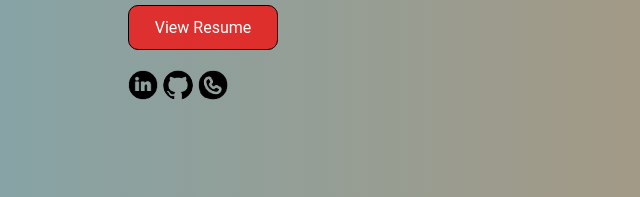
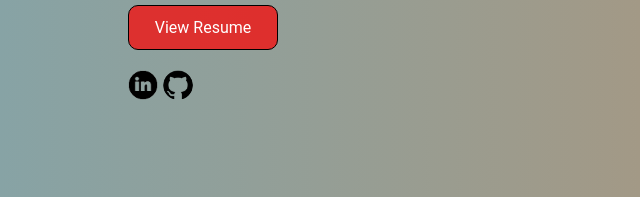
Before and after one commit to Tamim-saad/My-Portfolio, a plain HTML site: page index.html in a window 1280 px wide. Shown: the part 603-800 px from the top of the page, 0-640 px from the left. Drawn offline with Linux system fonts and the light colour scheme.

Commit message:
Update index.html

```diff
--- a/index.html
+++ b/index.html
@@ -74,9 +74,9 @@
                     </div>
 
                     <div>
-                        <a class="rounded-icon-link" href="https://wa.me/8801873844934" target="_blank">
+<!--                         <a class="rounded-icon-link" href="https://wa.me/8801873844934" target="_blank">
                             <img class="rounded-icon" src="assets/images/whatsapp-logo.png" alt="WhatsApp">
-                        </a>
+                        </a> -->
                     </div>
 
                 </div>
```
